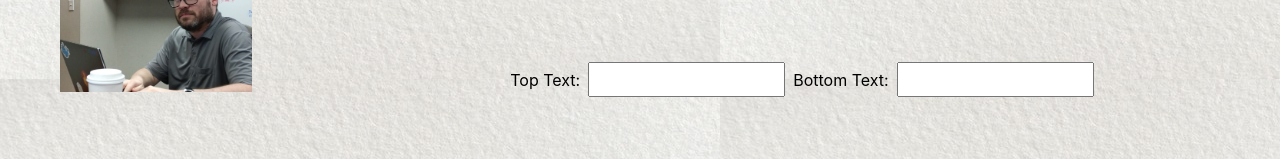
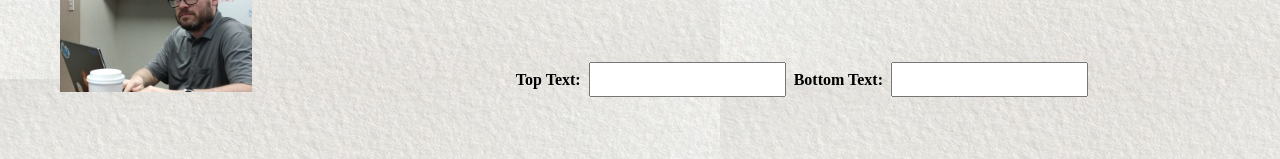
Before and after one commit to stjohn292/Meme-Generator, a React (Create React App) app: page / in a window 1280 px wide. Shown: the part 641-800 px from the top of the page. Built offline with nearby package versions, Linux system fonts and the light colour scheme.

Commit message:
tweaked styling

```diff
--- a/src/MemeInputPanel.css
+++ b/src/MemeInputPanel.css
@@ -13,6 +13,11 @@
   flex-direction: row;
   align-items: center;
   border: 10px, blue;
+}
+
+#TextBox p {
+  font-family: "ZCOOL XiaoWei", serif;
+  font-weight: bold;
 }
 
 #InputPanelContainer h2 {
```
